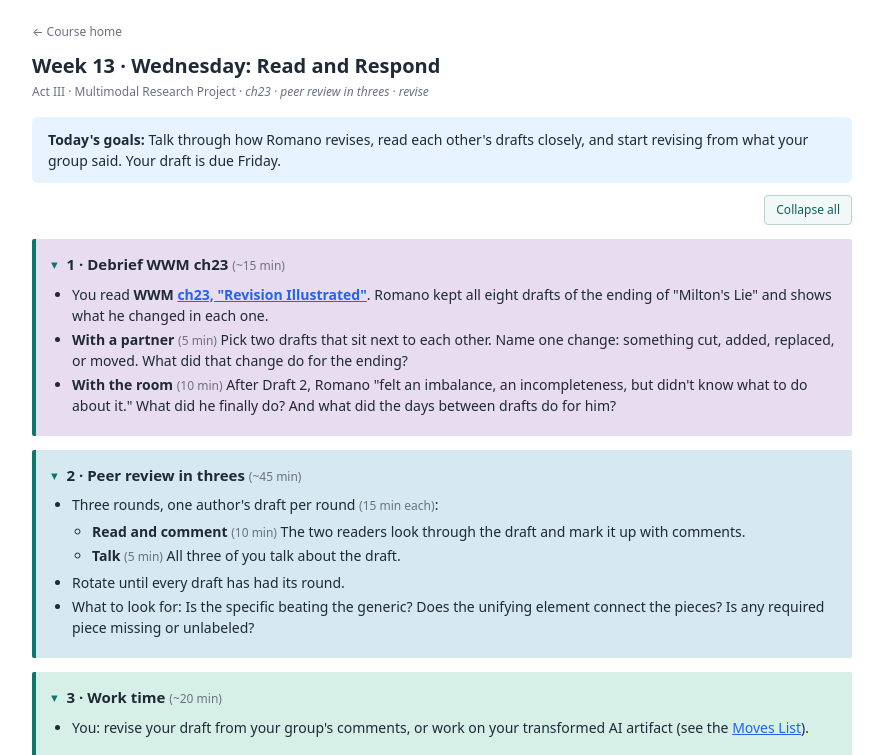
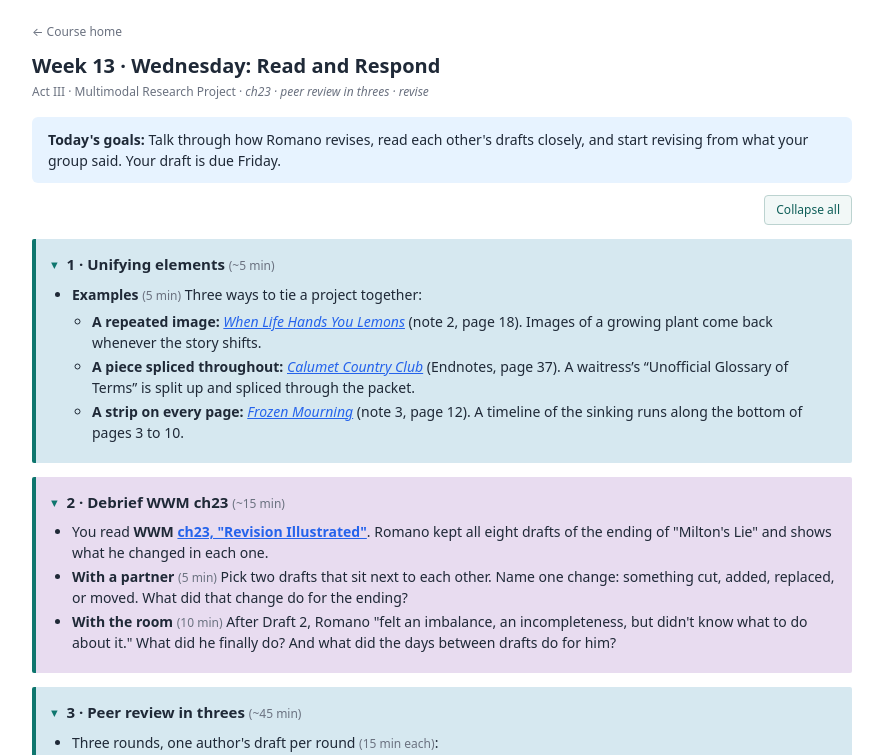
Before and after one commit to OhioMathTeacher/tce284-fa26, a plain HTML site: page week-13-cohere-and-review/week-13-wed.html in a window 1280 px wide. Both pictures are taken after a click on the button "Expand all". Shown: the top 755 px of the page, without its empty margins (198-1081 px from the left). Drawn offline with Linux system fonts and the light colour scheme.

Commit message:
Week 13 Wed: add unifying-element examples up front, trim work time to 15, drop em dash from homework line
Co-Authored-By: Claude Opus 5.5 <noreply@anthropic.com>

```diff
--- a/week-13-cohere-and-review/week-13-wed.html
+++ b/week-13-cohere-and-review/week-13-wed.html
@@ -42,8 +42,21 @@
 <div class="goals"><strong>Today's goals:</strong> Talk through how Romano revises, read each other's drafts closely, and start revising from what your group said. Your draft is due Friday.</div>
 <button type="button" class="toggleall" id="toggleall" hidden>Expand all</button>
 
+<details class="block b-craft">
+ <summary><h2>1 · Unifying elements <span class="time">(~5 min)</span></h2></summary>
+ <ul>
+  <li><strong>Examples</strong> <span class="time">(5 min)</span> Three ways to tie a project together:
+   <ul>
+    <li><strong>A repeated image:</strong> <a href="https://miamioh.instructure.com/courses/258319/files/40973773/preview"><em>When Life Hands You Lemons</em></a> (note 2, page 18). Images of a growing plant come back whenever the story shifts.</li>
+    <li><strong>A piece spliced throughout:</strong> <a href="https://miamioh.instructure.com/courses/258319/files/40973728/preview"><em>Calumet Country Club</em></a> (Endnotes, page 37). A waitress&rsquo;s &ldquo;Unofficial Glossary of Terms&rdquo; is split up and spliced through the packet.</li>
+    <li><strong>A strip on every page:</strong> <a href="https://miamioh.instructure.com/courses/258319/files/40973730/preview"><em>Frozen Mourning</em></a> (note 3, page 12). A timeline of the sinking runs along the bottom of pages 3 to 10.</li>
+   </ul>
+  </li>
+ </ul>
+</details>
+
 <details class="block b-read">
- <summary><h2>1 · Debrief WWM ch23 <span class="time">(~15 min)</span></h2></summary>
+ <summary><h2>2 · Debrief WWM ch23 <span class="time">(~15 min)</span></h2></summary>
  <ul>
   <li>You read <strong>WWM <a class="rdg" data-rdg="romano" href="https://miamioh.instructure.com/courses/258319/files/40154857">ch23, &quot;Revision Illustrated&quot;</a></strong>. Romano kept all eight drafts of the ending of &quot;Milton's Lie&quot; and shows what he changed in each one.</li>
   <li><strong>With a partner</strong> <span class="time">(5 min)</span> Pick two drafts that sit next to each other. Name one change: something cut, added, replaced, or moved. What did that change do for the ending?</li>
@@ -52,7 +65,7 @@
 </details>
 
 <details class="block b-craft">
- <summary><h2>2 · Peer review in threes <span class="time">(~45 min)</span></h2></summary>
+ <summary><h2>3 · Peer review in threes <span class="time">(~45 min)</span></h2></summary>
  <ul>
   <li>Three rounds, one author's draft per round <span class="time">(15 min each)</span>:
    <ul>
@@ -66,7 +79,7 @@
 </details>
 
 <details class="block b-write">
- <summary><h2>3 · Work time <span class="time">(~20 min)</span></h2></summary>
+ <summary><h2>4 · Work time <span class="time">(~15 min)</span></h2></summary>
  <ul>
   <li>You: revise your draft from your group's comments, or work on your transformed AI artifact (see the <a href="../week-11-launch-and-topic/ai-multimodal-moves-list.html">Moves List</a>).</li>
  </ul>
@@ -78,7 +91,7 @@
   <li>Finish your transformed AI artifact. Check it against the <a href="../week-11-launch-and-topic/ai-multimodal-moves-list.html">Moves List</a>: is your move visible, or is it still raw output?</li>
   <li><strong>Draft due Fri Nov 20 at 11:59 p.m.</strong> See <a href="draft-checklist.html">What your draft needs</a>.</li>
   <li>Thanksgiving week we don't meet. Use it to revise the whole. Back Nov 30 for the specific-over-generic pass and your reflective note. You share your artifact with the room on Wed Dec 2; the project itself is due Wed Dec 9, so what you hear that day can still change it.</li>
-  <li>Read <strong>WWM <a class="rdg" data-rdg="romano" href="https://miamioh.instructure.com/courses/258319/files/40154858">ch24, &quot;Swimming Through Sunlight&quot;</a> · <a class="rdg" data-rdg="romano" href="https://miamioh.instructure.com/courses/258319/files/40154859">ch25, &quot;Faith.&quot;</a></strong> The last two chapters — Romano's working day and what keeps him at it. Finish the book over the break; Nov 30 we talk about what carries writing past the end of a course.</li>
+  <li>Read <strong>WWM <a class="rdg" data-rdg="romano" href="https://miamioh.instructure.com/courses/258319/files/40154858">ch24, &quot;Swimming Through Sunlight&quot;</a> · <a class="rdg" data-rdg="romano" href="https://miamioh.instructure.com/courses/258319/files/40154859">ch25, &quot;Faith.&quot;</a></strong> The last two chapters cover Romano's working day and what keeps him at it. Finish the book over the break; Nov 30 we talk about what carries writing past the end of a course.</li>
  </ul>
 </div>
 
```
